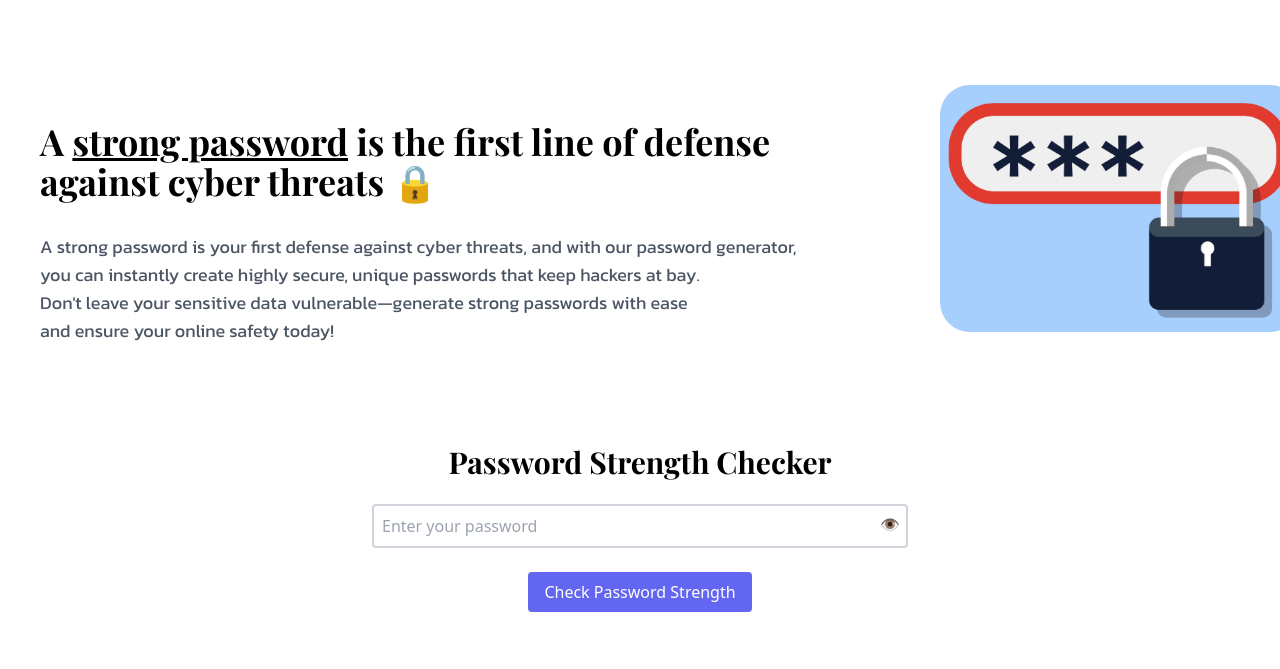
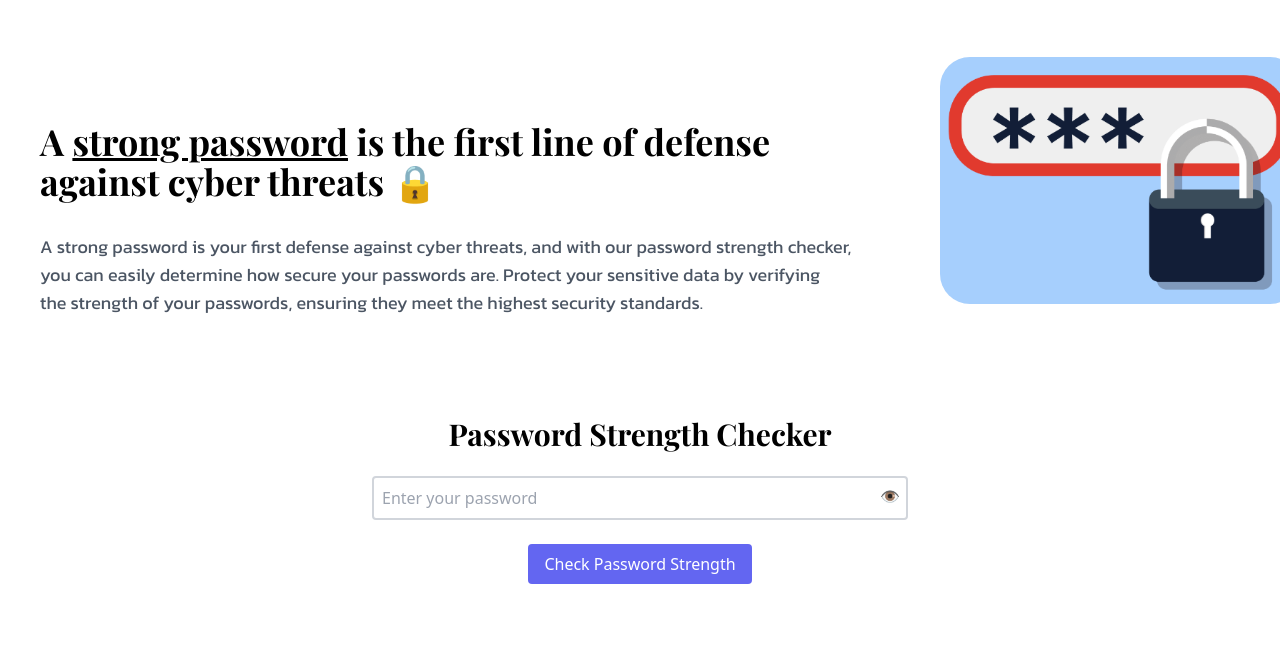
Before and after one commit to vedbulsara04/Web-Kavach, a website: page web-app/public/pass-strength.html in a window 1280 px wide. Shown: the part 131-800 px from the top of the page. Drawn offline with nearby package versions, Linux system fonts and the light colour scheme; a web font is replaced by a local one.

Commit message:
updated-pass-strength [5-10-24]

```diff
--- a/web-app/public/pass-strength.html
+++ b/web-app/public/pass-strength.html
@@ -44,9 +44,7 @@
   <!------------------------------------------------------------------- Main content starts --------------------------------------------------------------- -->
   <main class="container mx-auto px-10 py-10">
     <h1 class="text-4xl font-bold mb-4 font-playfair mt-16" style="font-family: Playfair Display;">A <u>strong password</u> is the first line of defense <br>against cyber threats 🔒</h1>
-    <p class="mb-20 text-lg text-gray-600 mb-8 mt-8" style="font-family: Kanit, sans-serif;">A strong password is your first defense against cyber threats, and with our password generator, <br>
-      you can instantly create highly secure, unique passwords that keep hackers at bay. <br> Don't leave your sensitive data vulnerable—generate strong passwords with ease <br>and ensure your
-      online safety today!</p>
+    <p class="mb-20 text-lg text-gray-600 mb-8 mt-8" style="font-family: Kanit, sans-serif;">A strong password is your first defense against cyber threats, and with our password strength checker, <br>you can easily determine how secure your passwords are. Protect your sensitive data by verifying <br> the strength of your passwords, ensuring they meet the highest security standards. <br></p>
     <div class="">
         <img src="images/pass_strength.png" width="30%" style="border-radius: 30px; margin-top: -340px; margin-left: 900px;" alt="" class="">
     </div>
```
